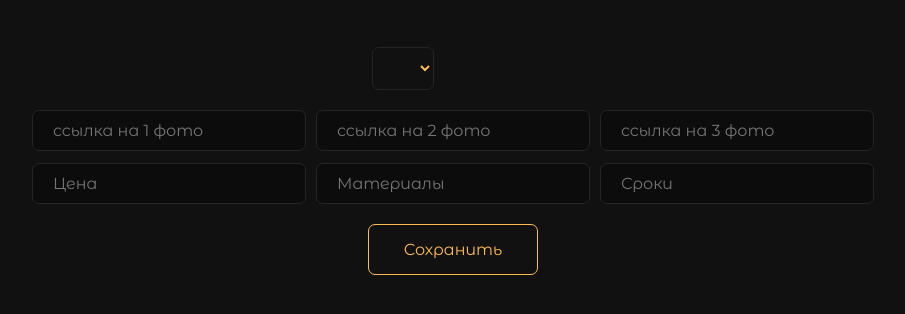
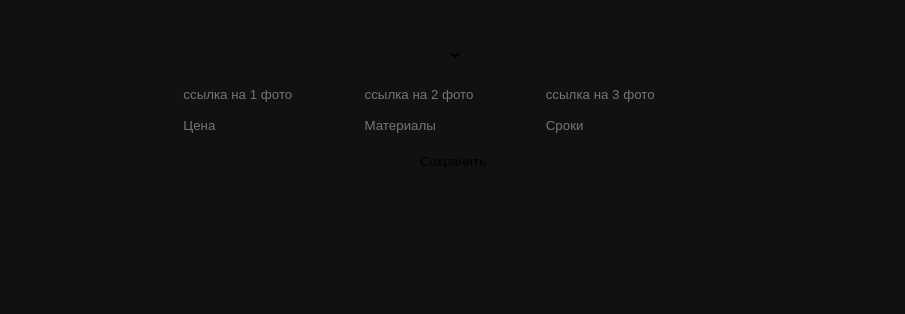
Before and after one commit to Vasya1619/stairs-site, a website: page public/HTML/admin.html in a window 1280 px wide. Shown: the part 70-384 px from the top of the page, without its empty margins (187-1092 px from the left). Drawn offline with Linux system fonts and the light colour scheme; no server answers.

Commit message:
Update admin.css

```diff
--- a/public/CSS/admin.css
+++ b/public/CSS/admin.css
@@ -24,64 +24,9 @@ body {
     align-items: center;
 }
 
-#gallerySelect {
-    margin-right: 100px;
-    color: #ffbb54;
-    font-family: "Montserrat Alternates", sans-serif;
-    font-size: 16px;
-    padding: 10px 20px;
-    border: 1px solid #252525;
-    border-radius: 7px;
-}
-
-#gallerySelect option{
-    color: #111111;
-}
-
-
 .admin-panel__inputs {
     display: flex;
     flex-direction: column;
     gap: 12px;
     margin: 20px 0;
-
 }
-
-#save {
-    color: #ffbb54;
-    padding: 15px 35px;
-    font-family: "Montserrat Alternates", sans-serif;
-    font-size: 16px;
-    border: 1px solid #ffbb54;
-    border-radius: 7px;
-}
-
-.inputs__image {
-    display: flex;
-    gap: 10px;
-}
-
-.inputs__image input{
-    color: #ffbb54;
-    font-family: "Montserrat Alternates", sans-serif;
-    border: 1px solid #252525;
-    background-color: rgb(12, 12, 12);
-    border-radius: 7px;
-    padding: 10px 20px;
-    font-size: 16px;
-}
-
-.inputs__description {
-    display: flex;
-    gap: 10px;
-}
-
-.inputs__description input{
-    color: #ffbb54;
-    font-family: "Montserrat Alternates", sans-serif;
-    padding: 10px 20px;
-    font-size: 16px;
-    border: 1px solid #252525;
-    border-radius: 7px;
-    background-color: rgb(12, 12, 12);
-}
```
